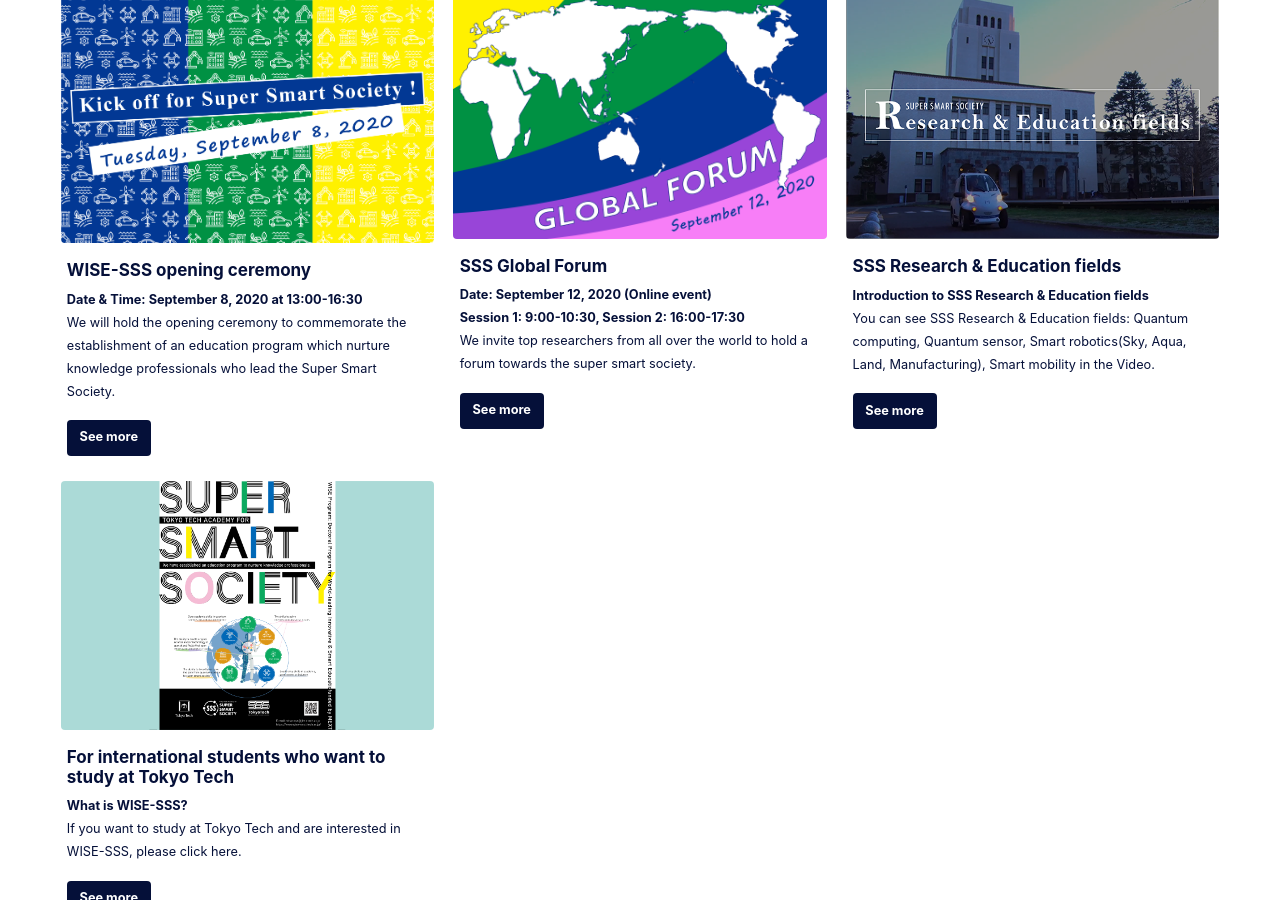
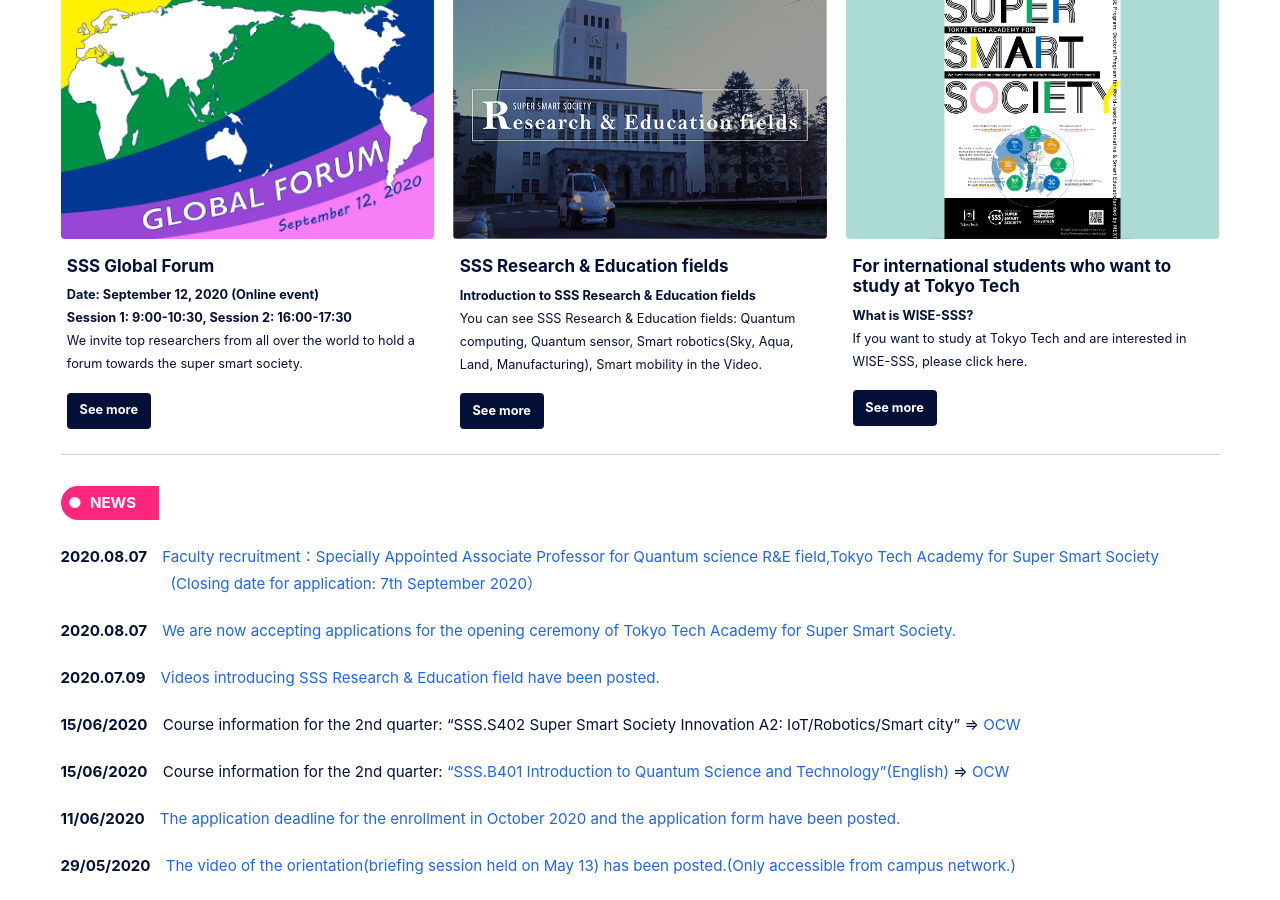
Before and after one commit to fl1d/w0ex.github.io, a Jekyll site: the page built from _pages/home_en.md, in a window 1280 px wide and 900 px high, scrolled down 530 px. Built offline with Jekyll 4.4.1, drawn with Linux system fonts in a browser that asks for light colours; cached includes are drawn as plain includes; nearby versions of some CDN libraries.

Commit message:
Update home_en.md

```diff
--- a/_pages/home_en.md
+++ b/_pages/home_en.md
@@ -32,14 +32,6 @@
 #   - title: "Tokyo Tech Academy for Super Smart Society cultivate super doctor leading future society, based on the fusion of society-collaborated education (open education) and interdisciplinary collaboration reseach (open innovation)"
 
 feature_row:
-
-  - image_path: /assets/images/kickoff_20200807.png
-    alt: "WISE-SSS opening ceremony"
-    title: "WISE-SSS opening ceremony"
-    excerpt: "<B>Date & Time: September 8, 2020 at 13:00-16:30</B><br>We will hold the opening ceremony to commemorate the establishment of an education program which nurture knowledge professionals who lead the Super Smart Society."
-    url: "/kick-off_en"
-    btn_label: "See more"
-    btn_class: "btn--primary"
 
   - image_path: /assets/images/global-forum.png
     alt: "SSS Global Forum"
```
